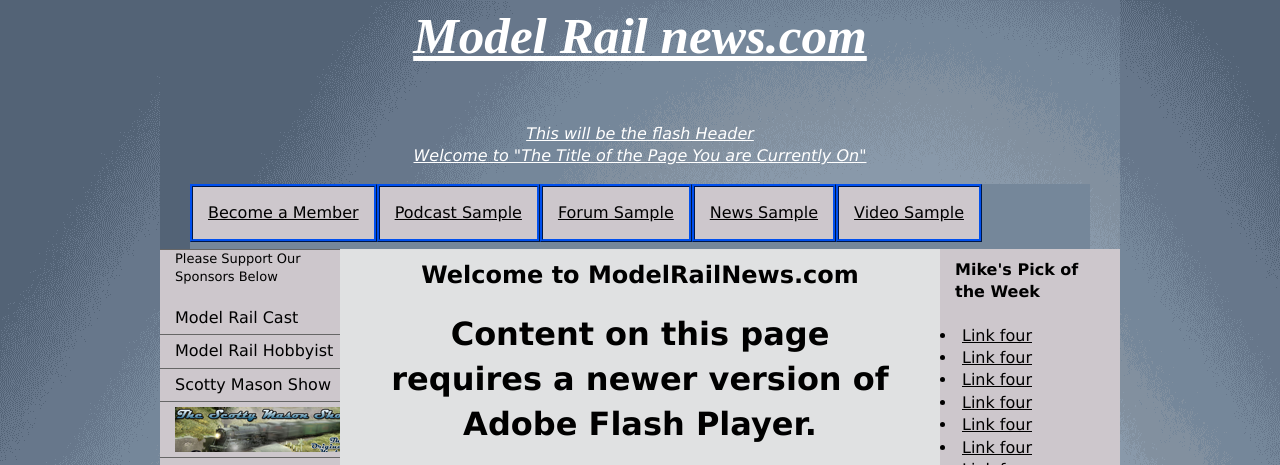
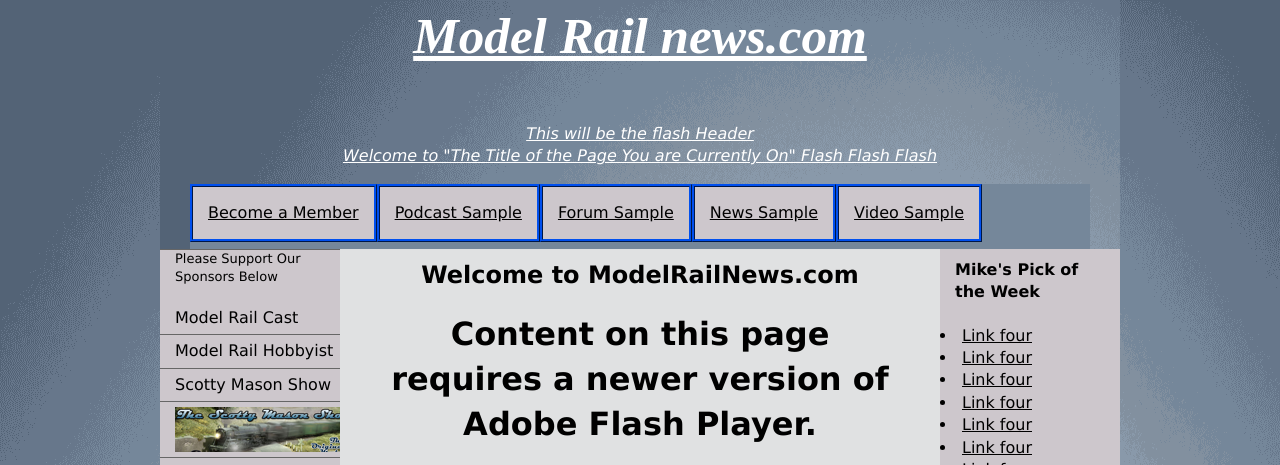
Before and after one commit to mgkimsal/Mike-P-s-Test-Git, a plain HTML site: page visitors/v_home.html in a window 1280 px wide. Shown: the top 465 px of the page. Drawn offline with Linux system fonts and the light colour scheme; a script that the page names is missing.

Commit message:
This is the first change. Had to do "Commit Message thru a GUI Having issues trying to do it thru "Git Bash"

```diff
--- a/visitors/v_home.html
+++ b/visitors/v_home.html
@@ -15,7 +15,7 @@
     <!-- end .header --> </div>
 
     <div class="flash_head">
-    <p align="center"> This will be the flash Header<br />Welcome to "The Title of the Page You are Currently On"</p>
+    <p align="center"> This will be the flash Header<br />Welcome to "The Title of the Page You are Currently On" Flash Flash Flash</p>
         <!-- end flash header div--> </div>
 
     <div class="mainmenu">
```
